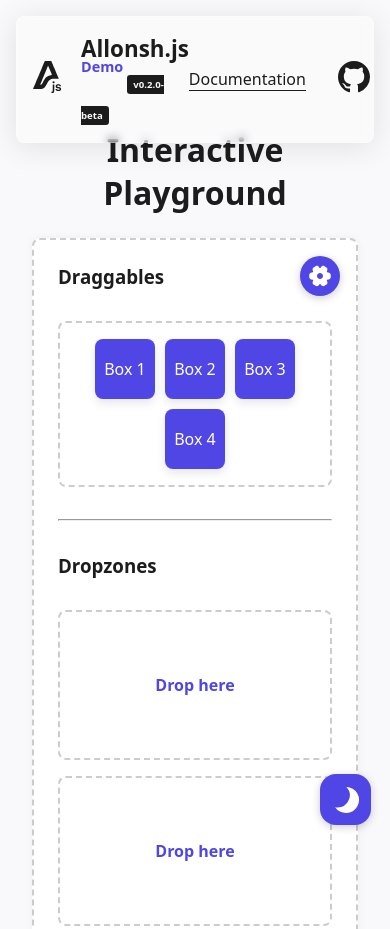
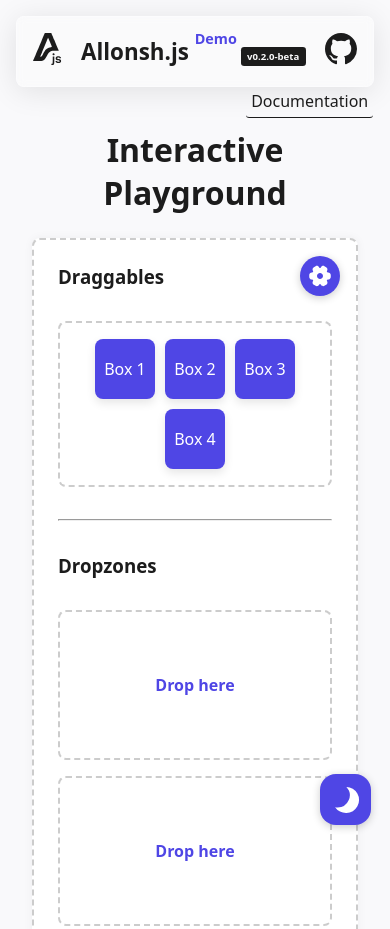
Before and after one commit to satnam72/allonsh.js, a website with bundled scripts: page demo/index.html in a window 390 px wide. Shown: the top 929 px of the page. Built offline with nearby package versions, Linux system fonts and the light colour scheme.

Commit message:
fix(demo): update link and fix layout issue on small screens

```diff
--- a/demo/css/styles.css
+++ b/demo/css/styles.css
@@ -460,6 +460,14 @@
     right: 1rem;
   }
 
+  .github-links__docs {
+    position: absolute;
+    bottom: -2rem;
+    padding: 0.3rem;
+    border-radius: 0.2rem;
+    right: 0;
+  }
+
   .demo-control-panel {
     position: fixed;
     bottom: 1rem;
--- a/demo/index.html
+++ b/demo/index.html
@@ -53,7 +53,7 @@
       <div class="github-links">
         <a
           class="github-links__docs"
-          href="https://github.com/satnam72/allonsh.js/tree/main/docs"
+          href="https://github.com/satnam72/allonsh.js/blob/main/docs/allonsh.md"
           target="_blank"
           rel="noopener"
         >
```
